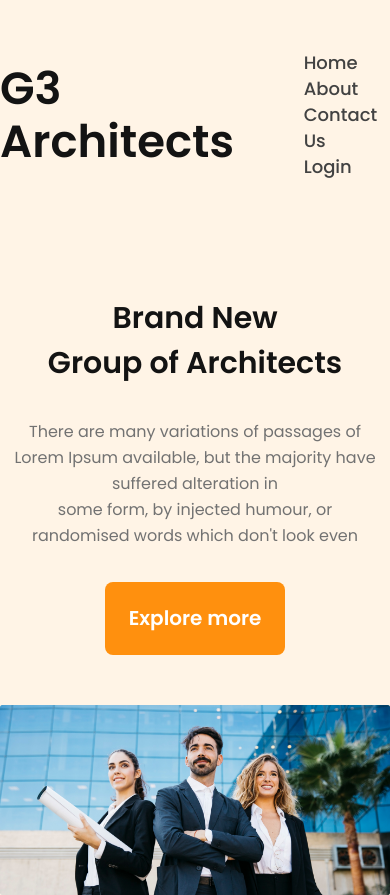
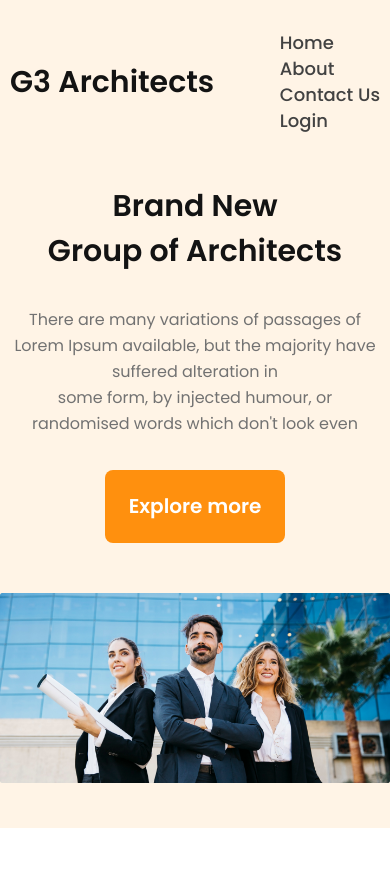
Before and after one commit to haniful360/architects-assignment-2, a plain HTML site: page index.html in a window 390 px wide. Shown: the top 895 px of the page. Drawn offline with Linux system fonts and the light colour scheme.

Commit message:
mobile device celear

```diff
--- a/css/style.css
+++ b/css/style.css
@@ -359,6 +359,15 @@ img {
 
 @media only screen and (max-width: 688px) {
     /* top header */
+    .top_header{
+        padding: 30px 10px 0;
+    }
+    .top_header .logo{
+        font-size: 30px;
+    }
+    .top_header a{
+        font-size: 20px;
+    }
     .menu ul{
         flex-direction: column;
     }
@@ -369,7 +378,9 @@ img {
     .banner_des{
         padding: 0 10px;
     }
-
+    .banner_part{
+        margin-top: 50px;
+    }
     /* quick_feature */
     .quick_feature{
         grid-template-columns: 1fr;
@@ -412,13 +423,10 @@ img {
     .some_facts_card{
         margin-top: 0;
     }
-    .some_facts_des{
-        width: 300;
-    }
 
     /* ====sponspors section ====*/
     .sponspors_article{
-        padding: 10px;
+        padding:0 10px;
     }
     .sponspors{
         grid-template-columns: 1fr;
--- a/index.html
+++ b/index.html
@@ -16,9 +16,7 @@
             <div class="container">
                 <!-- top header part -->
                 <div class="top_header">
-                    <h2 class="logo_name">
-                        <a class="logo" href="#">G3 Architects</a>
-                    </h2>
+                    <a class="logo" href="#">G3 Architects</a>
                     <nav class="menu">
                         <ul>
                             <li><a href="">home</a></li>
```
